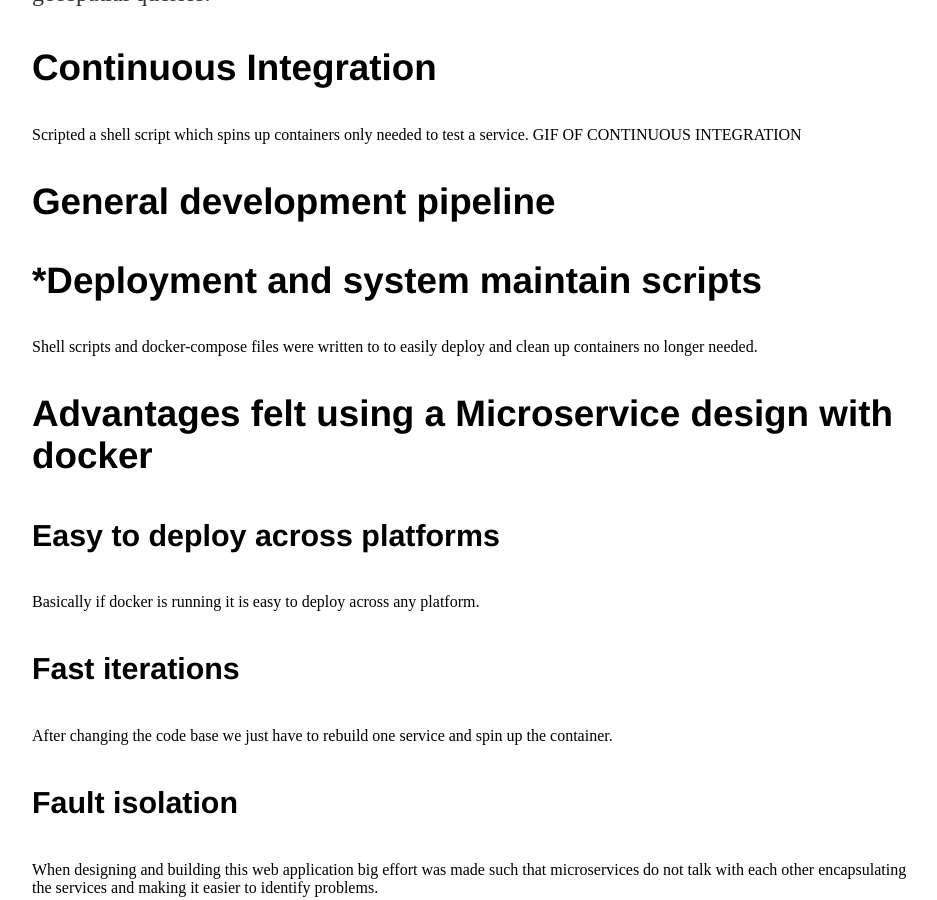
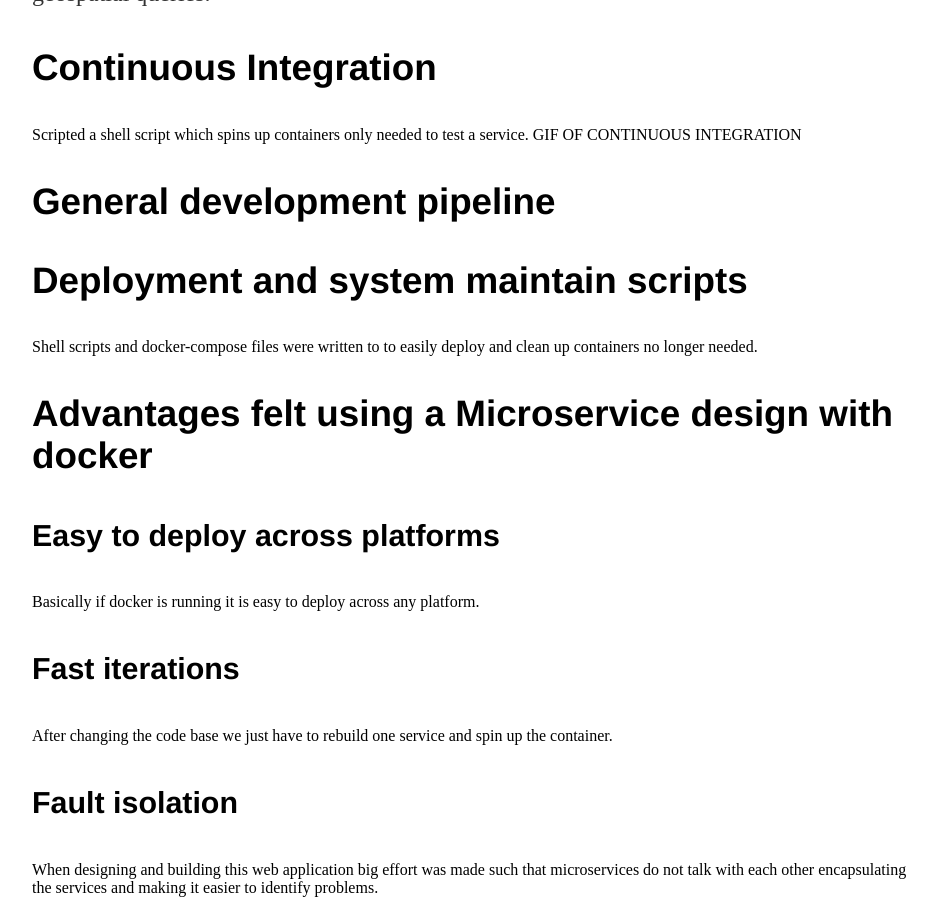
Before and after one commit to jcho7022/jcho7022.github.io, a Jekyll site: the page built from projects/float/index.html, in a window 1280 px wide and 900 px high, scrolled down 5920 px. Shown: the whole window, without its empty margins (160-1097 px from the left). Built offline with Jekyll 4.4.1, drawn with Linux system fonts in a browser that asks for light colours.

```diff
--- a/projects/float/index.html
+++ b/projects/float/index.html
@@ -85,7 +85,7 @@ Users can interact with shops owners using a built in instant messaging and sear
 
    <h3>General development pipeline</h3>
 
-   <h3>*Deployment and system maintain scripts</h3>
+   <h3>Deployment and system maintain scripts</h3>
      Shell scripts and docker-compose files  were written to to easily deploy and clean up containers
      no longer needed.
 
```
